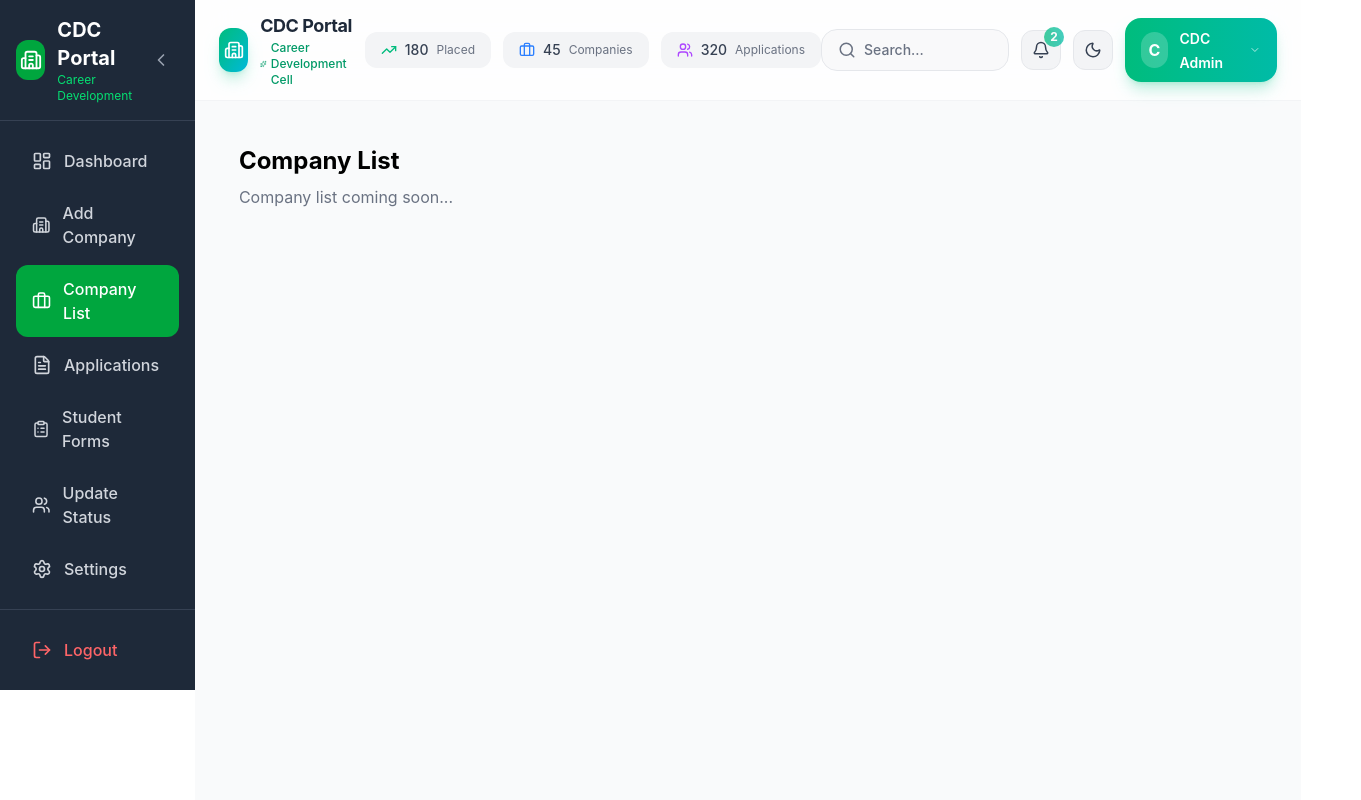
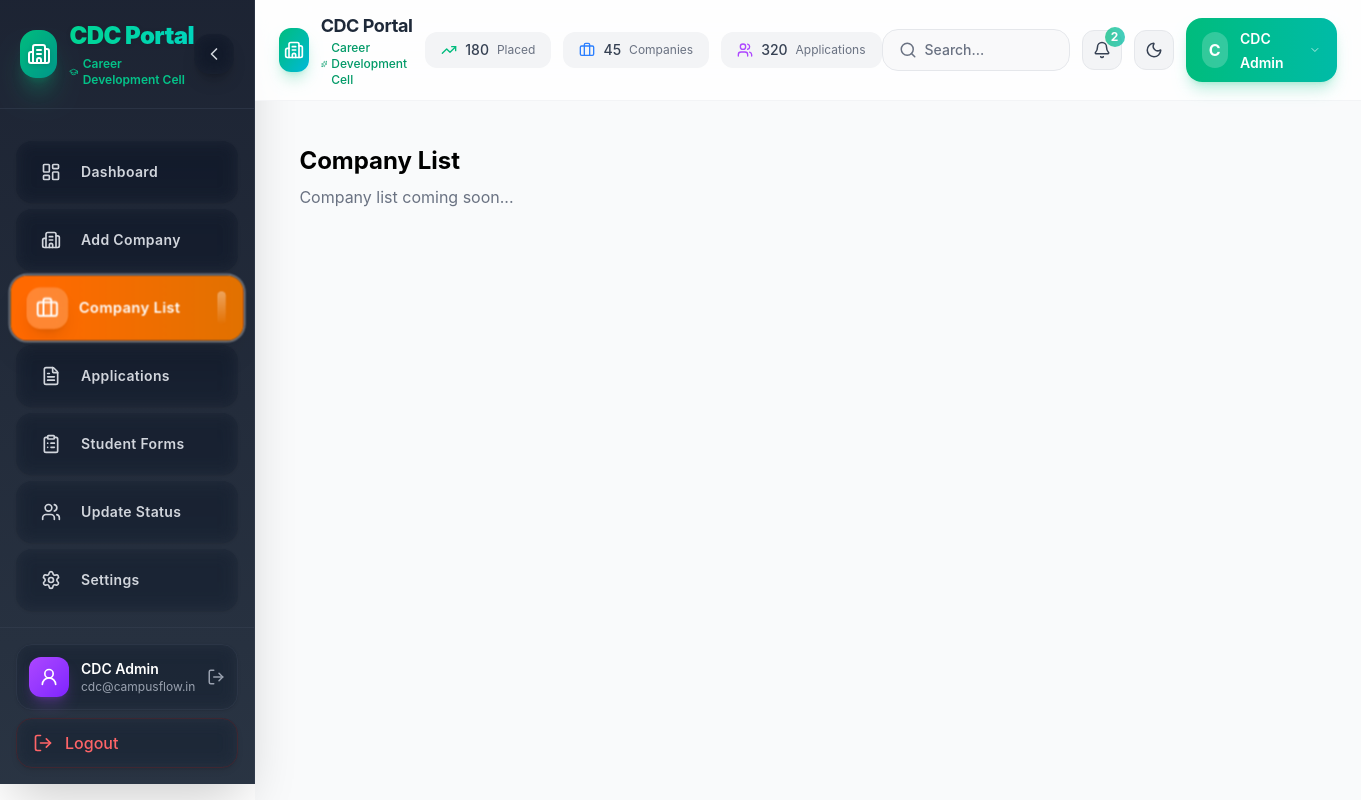
Before and after one commit to Piyush200516/CampusFlow, a React (Vite) app: page /cdc/company-list in a window 1280 px wide. Shown: the whole page, 1361 px wide, since content can reach past the window. Built offline with nearby package versions, Linux system fonts and the light colour scheme.

Commit message:
UI-Update

```diff
--- a/src/pages/CDC/CDC_Sidebar.jsx
+++ b/src/pages/CDC/CDC_Sidebar.jsx
@@ -1,6 +1,6 @@
 import { useState } from "react";
 import { Link, useLocation, useNavigate } from "react-router-dom";
-import { LayoutDashboard, Building2, Users, ClipboardList, Settings, LogOut, ChevronLeft, ChevronRight, X, Briefcase, FileText } from "lucide-react";
+import { LayoutDashboard, Building2, Users, ClipboardList, Settings, LogOut, ChevronLeft, ChevronRight, X, Briefcase, FileText, UserRound, GraduationCap } from "lucide-react";
 
 export default function CDCSidebar({ onClose }) {
   const location = useLocation();
@@ -16,63 +16,130 @@ export default function CDCSidebar({ onClose }) {
   };
 
   const menuItems = [
-    { name: "Dashboard", path: "/cdc/dashboard", icon: <LayoutDashboard size={20} /> },
-    { name: "Add Company", path: "/cdc/add-company", icon: <Building2 size={20} /> },
-    { name: "Company List", path: "/cdc/company-list", icon: <Briefcase size={20} /> },
-    { name: "Applications", path: "/cdc/applications", icon: <FileText size={20} /> },
-    { name: "Student Forms", path: "/cdc/student-forms", icon: <ClipboardList size={20} /> },
-    { name: "Update Status", path: "/cdc/update-status", icon: <Users size={20} /> },
-    { name: "Settings", path: "/cdc/settings", icon: <Settings size={20} /> },
+    { name: "Dashboard", path: "/cdc/dashboard", icon: LayoutDashboard, color: "from-blue-500 to-indigo-600" },
+    { name: "Add Company", path: "/cdc/add-company", icon: Building2, color: "from-emerald-500 to-teal-600" },
+    { name: "Company List", path: "/cdc/company-list", icon: Briefcase, color: "from-orange-500 to-amber-600" },
+    { name: "Applications", path: "/cdc/applications", icon: FileText, color: "from-purple-500 to-violet-600" },
+    { name: "Student Forms", path: "/cdc/student-forms", icon: ClipboardList, color: "from-pink-500 to-rose-600" },
+    { name: "Update Status", path: "/cdc/update-status", icon: Users, color: "from-cyan-500 to-sky-600" },
+    { name: "Settings", path: "/cdc/settings", icon: Settings, color: "from-gray-500 to-gray-600" },
   ];
 
   return (
-    <div className={`${collapsed ? "w-20" : "w-72"} h-full bg-gray-800 flex flex-col`}>
-      <div className="p-4 border-b border-gray-700">
+    <div className={`${collapsed ? "w-20" : "w-72"} h-full bg-gradient-to-b from-gray-900/95 to-gray-800/95 backdrop-blur-xl border-r border-gray-700/50 flex flex-col shadow-2xl shadow-black/20`}>
+
+      {/* Header */}
+      <div className="p-5 border-b border-gray-700/50">
         <div className="flex items-center justify-between">
           {!collapsed && (
             <div className="flex items-center gap-3">
-              <div className="w-10 h-10 bg-green-600 rounded-xl flex items-center justify-center">
-                <Building2 size={22} className="text-white" />
+              <div className="w-12 h-12 bg-gradient-to-br from-emerald-500 to-teal-600 rounded-2xl flex items-center justify-center shadow-xl shadow-emerald-500/30 animate-float">
+                <Building2 size={24} className="text-white drop-shadow-sm" />
               </div>
               <div>
-                <h2 className="text-xl font-bold text-white">CDC Portal</h2>
-                <p className="text-xs text-green-400">Career Development</p>
+                <h2 className="text-2xl font-black bg-gradient-to-r from-emerald-400 to-teal-400 bg-clip-text text-transparent tracking-tight drop-shadow-sm">
+                  CDC Portal
+                </h2>
+                <p className="text-xs font-semibold text-emerald-400/90 flex items-center gap-1 mt-1">
+                  <GraduationCap size={12} />
+                  Career Development Cell
+                </p>
               </div>
             </div>
           )}
           {collapsed && (
-            <div className="w-10 h-10 bg-green-600 rounded-xl flex items-center justify-center mx-auto">
-              <Building2 size={22} className="text-white" />
+            <div className="w-12 h-12 bg-gradient-to-br from-emerald-500 to-teal-600 rounded-2xl flex items-center justify-center shadow-xl shadow-emerald-500/30 mx-auto animate-float">
+              <Building2 size={24} className="text-white" />
             </div>
           )}
           <div className="flex items-center gap-2">
             {onClose && (
-              <button onClick={onClose} className="p-2 rounded-xl hover:bg-gray-700 text-gray-400 hover:text-white lg:hidden">
+              <button
+                onClick={onClose}
+                className="p-2.5 rounded-2xl hover:bg-white/10 backdrop-blur-sm text-gray-300 hover:text-white transition-all duration-300 hover:scale-105 shadow-lg shadow-black/20 lg:hidden"
+              >
                 <X size={20} />
               </button>
             )}
-            <button onClick={() => setCollapsed(!collapsed)} className="p-2 rounded-xl hover:bg-gray-700 text-gray-400 hover:text-white hidden lg:flex">
+            <button
+              onClick={() => setCollapsed(!collapsed)}
+              className="p-2.5 rounded-2xl hover:bg-white/10 backdrop-blur-sm text-gray-300 hover:text-white transition-all duration-300 hover:scale-105 shadow-lg shadow-black/20 hidden lg:flex"
+            >
               {collapsed ? <ChevronRight size={20} /> : <ChevronLeft size={20} />}
             </button>
           </div>
         </div>
       </div>
 
-      <nav className="flex-1 p-4 overflow-y-auto">
-        <div className="space-y-1">
-          {menuItems.map((item) => (
-            <Link key={item.path} to={item.path} onClick={() => { if (onClose) onClose(); }} className={`flex items-center gap-3 px-4 py-3 rounded-xl transition-colors ${location.pathname === item.path ? "bg-green-600 text-white" : "text-gray-300 hover:bg-gray-700 hover:text-white"} ${collapsed ? "justify-center" : ""}`}>
-              {item.icon}
-              {!collapsed && <span className="font-medium">{item.name}</span>}
-            </Link>
-          ))}
+      {/* Navigation */}
+      <nav className="flex-1 p-4 overflow-y-auto max-h-full scrollbar-thin scrollbar-thumb-gray-600/50 scrollbar-track-gray-800/30">
+        <div className="space-y-1.5 pt-4">
+          {menuItems.map((item) => {
+            const Icon = item.icon;
+            const isActive = location.pathname === item.path;
+            return (
+              <Link
+                key={item.path}
+                to={item.path}
+                onClick={() => { if (onClose) onClose(); }}
+                className={`group flex items-center gap-3 px-4 py-3 rounded-2xl transition-all duration-300 relative overflow-hidden shadow-sm hover:shadow-lg hover:shadow-${item.color.replace('from-', '').replace('to-', '')}/20 backdrop-blur-sm border border-transparent hover:border-white/20 ${
+                  isActive
+                    ? `bg-gradient-to-r ${item.color} text-white shadow-xl shadow-${item.color.replace('from-', '').replace('to-', '')}/30 ring-2 ring-white/30 scale-105`
+                    : "text-gray-300 hover:text-white hover:bg-white/10"
+                } ${collapsed ? "justify-center" : ""}`}
+              >
+                <div className={`p-2 rounded-xl transition-all duration-300 flex-shrink-0 ${
+                  isActive
+                    ? `bg-white/20 backdrop-blur-sm shadow-lg scale-110`
+                    : "group-hover:scale-110 group-hover:bg-white/20"
+                }`}>
+                  <Icon size={20} />
+                </div>
+                {!collapsed && (
+                  <span className="font-semibold text-sm tracking-wide flex-1">
+                    {item.name}
+                  </span>
+                )}
+                {isActive && !collapsed && (
+                  <div className="absolute right-4 w-2 h-8 bg-gradient-to-b from-white/50 to-transparent rounded-full animate-pulse" />
+                )}
+              </Link>
+            );
+          })}
         </div>
       </nav>
 
-      <div className="p-4 border-t border-gray-700">
-        <button onClick={handleLogout} className={`flex items-center gap-3 px-4 py-3 rounded-xl text-red-400 hover:bg-red-900/30 w-full ${collapsed ? "justify-center" : ""}`}>
+      {/* Footer Profile */}
+      <div className="p-4 border-t border-gray-700/50 mt-auto">
+        <div className="flex items-center gap-3 p-3 rounded-2xl hover:bg-white/10 backdrop-blur-sm transition-all duration-300 cursor-pointer group border border-gray-700/50 hover:border-white/30 hover:shadow-lg shadow-sm">
+          {!collapsed && (
+            <>
+              <div className="w-10 h-10 bg-gradient-to-br from-purple-500 to-violet-600 rounded-xl flex items-center justify-center shadow-lg shadow-purple-500/25">
+                <UserRound size={20} className="text-white" />
+              </div>
+              <div className="min-w-0 flex-1">
+                <p className="text-sm font-semibold text-white truncate group-hover:text-emerald-400 transition-colors">
+                  CDC Admin
+                </p>
+                <p className="text-xs text-gray-400 truncate">
+                  cdc@campusflow.in
+                </p>
+              </div>
+            </>
+          )}
+          {collapsed && (
+            <div className="w-10 h-10 bg-gradient-to-br from-purple-500 to-violet-600 rounded-xl flex items-center justify-center shadow-lg shadow-purple-500/25 mx-auto">
+              <UserRound size={20} className="text-white" />
+            </div>
+          )}
+          <LogOut size={18} className="text-gray-400 ml-auto group-hover:text-red-400 transition-colors flex-shrink-0" onClick={handleLogout} />
+        </div>
+        <button
+          onClick={handleLogout}
+          className={`flex items-center gap-3 px-4 py-3 mt-2 rounded-2xl text-red-400 hover:bg-red-900/20 hover:text-red-300 w-full transition-all duration-300 hover:scale-[1.02] backdrop-blur-sm border border-red-900/30 shadow-md hover:shadow-lg font-medium ${collapsed ? "justify-center text-sm" : ""}`}
+        >
           <LogOut size={20} />
-          {!collapsed && <span className="font-medium">Logout</span>}
+          {!collapsed && <span>Logout</span>}
         </button>
       </div>
     </div>
--- a/src/pages/CDC/CDC_Topbar.jsx
+++ b/src/pages/CDC/CDC_Topbar.jsx
@@ -1,5 +1,5 @@
 import { useEffect, useState } from "react";
-import { Moon, Sun, Bell, Search, Menu, Building2, Sparkles, User, LogOut, Settings, ChevronDown, TrendingUp, Users, Briefcase } from "lucide-react";
+import { Moon, Sun, Bell, Search, Menu, Building2, Sparkles, LogOut, Settings, ChevronDown, TrendingUp, Users, Briefcase } from "lucide-react";
 import { useDarkMode } from "../../context/DarkModeContext";
 import { useNavigate } from "react-router-dom";
 
@@ -7,6 +7,7 @@ export default function CDCTopbar({ onMenuClick }) {
   const [email, setEmail] = useState("");
   const [userName, setUserName] = useState("");
   const [showDropdown, setShowDropdown] = useState(false);
+  const [showNotifDropdown, setShowNotifDropdown] = useState(false);
   const { isDarkMode, toggleDarkMode } = useDarkMode();
   const navigate = useNavigate();
 
@@ -44,10 +45,14 @@ export default function CDCTopbar({ onMenuClick }) {
   const unreadCount = notifications.filter(n => n.unread).length;
 
   return (
-    <div className={`w-full flex justify-between items-center px-4 md:px-6 py-3 transition-all duration-500 backdrop-blur-xl ${isDarkMode ? "bg-gray-900/80 border-b border-gray-700/50" : "bg-white/80 border-b border-gray-100"}`}>
+    <div className={`sticky top-0 left-0 right-0 z-40 w-full flex justify-between items-center px-4 md:px-6 py-3 transition-all duration-500 backdrop-blur-xl ${isDarkMode ? "bg-gray-900/80 border-b border-gray-700/50" : "bg-white/80 border-b border-gray-100"}`}>
 
+      {/* Left section */}
       <div className="flex items-center gap-3">
-        <button onClick={onMenuClick} className={`lg:hidden p-2.5 rounded-xl transition-all duration-300 hover:scale-105 ${isDarkMode ? "hover:bg-gray-700/50" : "hover:bg-gray-100"}`}>
+        <button
+          onClick={onMenuClick}
+          className={`lg:hidden p-2.5 rounded-xl transition-all duration-300 hover:scale-105 ${isDarkMode ? "hover:bg-gray-700/50" : "hover:bg-gray-100"}`}
+        >
           <Menu size={24} className={isDarkMode ? "text-white" : "text-gray-700"} />
         </button>
 
@@ -63,6 +68,7 @@ export default function CDCTopbar({ onMenuClick }) {
         </div>
       </div>
 
+      {/* Center stats */}
       <div className="hidden lg:flex items-center gap-3">
         <div className={`flex items-center gap-2 px-4 py-2 rounded-xl ${isDarkMode ? "bg-gray-800/50" : "bg-gray-100"}`}>
           <TrendingUp size={16} className="text-emerald-500" />
@@ -81,14 +87,23 @@ export default function CDCTopbar({ onMenuClick }) {
         </div>
       </div>
 
+      {/* Right section */}
       <div className="flex items-center gap-2 md:gap-3">
         <div className={`hidden md:flex items-center gap-2 px-4 py-2.5 rounded-2xl ${isDarkMode ? "bg-gray-800/50 border border-gray-700/50" : "bg-gray-100/50 border border-gray-200"}`}>
           <Search size={18} className={isDarkMode ? "text-gray-400" : "text-gray-500"} />
-          <input type="text" placeholder="Search..." className={`bg-transparent outline-none text-sm w-32 font-medium ${isDarkMode ? "text-white placeholder-gray-400" : "text-gray-700 placeholder-gray-500"}`} />
+          <input
+            type="text"
+            placeholder="Search..."
+            className={`bg-transparent outline-none text-sm w-32 font-medium ${isDarkMode ? "text-white placeholder-gray-400" : "text-gray-700 placeholder-gray-500"}`}
+          />
         </div>
 
+        {/* Notifications */}
         <div className="relative">
-          <button className={`p-2.5 rounded-xl transition-all duration-300 hover:scale-105 relative ${isDarkMode ? "bg-gray-700/50 hover:bg-gray-600 border border-gray-600" : "bg-gray-100 hover:bg-gray-200 border border-gray-200"}`} onClick={() => setShowDropdown(!showDropdown)}>
+          <button
+            className={`p-2.5 rounded-xl transition-all duration-300 hover:scale-105 relative ${isDarkMode ? "bg-gray-700/50 hover:bg-gray-600 border border-gray-600" : "bg-gray-100 hover:bg-gray-200 border border-gray-200"}`}
+            onClick={() => setShowNotifDropdown(!showNotifDropdown)}
+          >
             <Bell size={18} className={isDarkMode ? "text-gray-300" : "text-gray-700"} />
             {unreadCount > 0 && (
               <span className="absolute -top-1 -right-1 w-5 h-5 bg-gradient-to-r from-emerald-500 to-teal-500 text-white text-xs font-bold rounded-full flex items-center justify-center animate-pulse">
@@ -97,12 +112,12 @@ export default function CDCTopbar({ onMenuClick }) {
             )}
           </button>
 
-          {showDropdown && (
+          {showNotifDropdown && (
             <div className={`absolute right-0 mt-3 w-80 rounded-2xl shadow-2xl border z-50 overflow-hidden animate-scaleIn ${isDarkMode ? "bg-gray-800 border-gray-700" : "bg-white border-gray-200"}`}>
               <div className={`px-4 py-3 border-b ${isDarkMode ? "border-gray-700" : "border-gray-100"}`}>
                 <h3 className={`font-semibold ${isDarkMode ? "text-white" : "text-gray-800"}`}>Notifications</h3>
               </div>
-              <div className="max-h-80 overflow-y-auto">
+              <div className="max-h-96 overflow-y-auto">
                 {notifications.map((notif) => (
                   <div key={notif.id} className={`px-4 py-3 border-b cursor-pointer ${isDarkMode ? "border-gray-700/50 hover:bg-gray-700/50" : "border-gray-100 hover:bg-gray-50"} ${notif.unread ? (isDarkMode ? "bg-emerald-900/20" : "bg-emerald-50") : ""}`}>
                     <div className="flex items-start gap-3">
@@ -120,12 +135,20 @@ export default function CDCTopbar({ onMenuClick }) {
           )}
         </div>
 
-        <button onClick={toggleDarkMode} className={`p-2.5 rounded-xl transition-all duration-300 hover:scale-105 ${isDarkMode ? "bg-gray-700/50 hover:bg-gray-600 border border-gray-600" : "bg-gray-100 hover:bg-gray-200 border border-gray-200"}`}>
+        {/* Dark mode toggle */}
+        <button
+          onClick={toggleDarkMode}
+          className={`p-2.5 rounded-xl transition-all duration-300 hover:scale-105 ${isDarkMode ? "bg-gray-700/50 hover:bg-gray-600 border border-gray-600" : "bg-gray-100 hover:bg-gray-200 border border-gray-200"}`}
+        >
           {isDarkMode ? <Sun size={18} className="text-yellow-400 animate-spin-slow" /> : <Moon size={18} className="text-gray-700" />}
         </button>
 
+        {/* User dropdown */}
         <div className="relative">
-          <div className={`flex items-center gap-2 md:gap-3 px-3 md:px-4 py-2 rounded-2xl transition-all duration-300 hover:scale-105 cursor-pointer ${isDarkMode ? "bg-gradient-to-r from-emerald-600 to-teal-600" : "bg-gradient-to-r from-emerald-500 to-teal-500"} shadow-lg shadow-emerald-500/25`} onClick={() => setShowDropdown(!showDropdown)}>
+          <div
+            className={`flex items-center gap-2 md:gap-3 px-3 md:px-4 py-2 rounded-2xl transition-all duration-300 hover:scale-105 cursor-pointer ${isDarkMode ? "bg-gradient-to-r from-emerald-600 to-teal-600" : "bg-gradient-to-r from-emerald-500 to-teal-500"} shadow-lg shadow-emerald-500/25`}
+            onClick={() => setShowDropdown(!showDropdown)}
+          >
             <div className="w-8 h-8 md:w-9 md:h-9 bg-white/20 rounded-full flex items-center justify-center">
               <span className="text-white text-sm md:text-base font-bold">{getInitial(userName)}</span>
             </div>
@@ -142,13 +165,19 @@ export default function CDCTopbar({ onMenuClick }) {
                 <p className={`text-xs ${isDarkMode ? "text-gray-400" : "text-gray-500"}`}>{email || "cdc@campus.edu"}</p>
               </div>
               <div className="py-2">
-                <button onClick={() => navigate("/cdc/settings")} className={`w-full flex items-center gap-3 px-4 py-2.5 ${isDarkMode ? "hover:bg-gray-700/50 text-gray-300" : "hover:bg-gray-50 text-gray-700"}`}>
+                <button
+                  onClick={() => navigate("/cdc/settings")}
+                  className={`w-full flex items-center gap-3 px-4 py-2.5 ${isDarkMode ? "hover:bg-gray-700/50 text-gray-300" : "hover:bg-gray-50 text-gray-700"}`}
+                >
                   <Settings size={18} />
                   <span className="text-sm">Settings</span>
                 </button>
               </div>
               <div className={`py-2 border-t ${isDarkMode ? "border-gray-700" : "border-gray-100"}`}>
-                <button onClick={handleLogout} className={`w-full flex items-center gap-3 px-4 py-2.5 ${isDarkMode ? "hover:bg-red-900/30 text-red-400" : "hover:bg-red-50 text-red-600"}`}>
+                <button
+                  onClick={handleLogout}
+                  className={`w-full flex items-center gap-3 px-4 py-2.5 ${isDarkMode ? "hover:bg-red-900/30 text-red-400" : "hover:bg-red-50 text-red-600"}`}
+                >
                   <LogOut size={18} />
                   <span className="text-sm font-medium">Logout</span>
                 </button>
```
Also changed, not shown: 2 other files (tests, documents, lock files or other folders).
